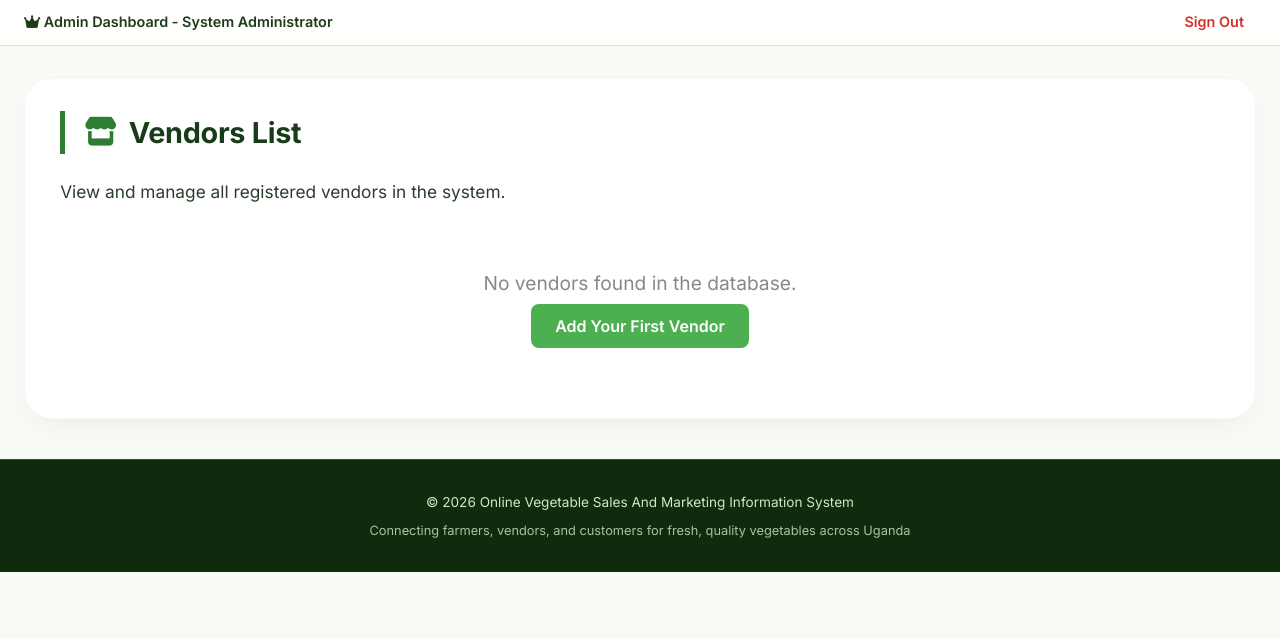
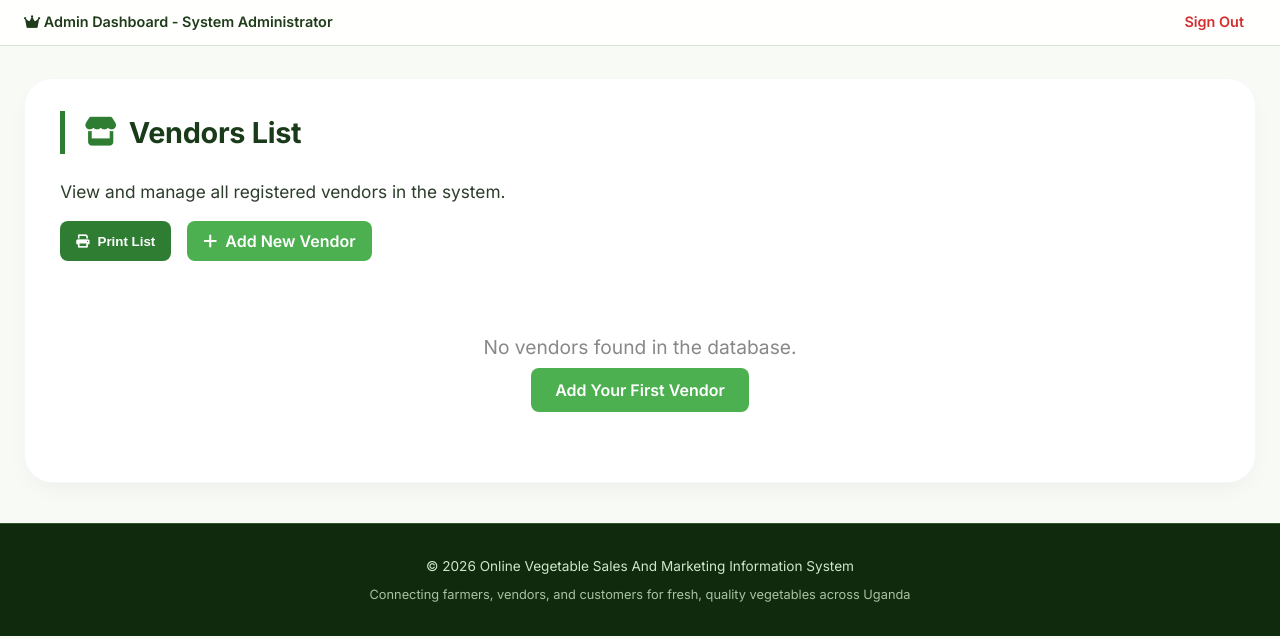
Before and after one commit to Group2-IT/IT_Project, a PHP site: page /view_vendors.php in a window 1280 px wide. Shown: the part 161-800 px from the top of the page. Run offline with PHP 8.4, Linux system fonts and the light colour scheme; the visitor is signed in with stand-in values (Sample User, id 1); data that the repository does not hold is empty.

Commit message:
button fix

```diff
--- a/view_vendors.php
+++ b/view_vendors.php
@@ -191,10 +191,22 @@ $result = $conn->query($sql);
         </div>
         <p class="welcome-text">View and manage all registered vendors in the system.</p>
 
+        <div style="margin-bottom: 1.5rem;">
+            <?php if ($result->num_rows > 0): ?>
+                <p style="font-size: 1rem; color: #2c3e2b;">Total Vendors: <strong><?php echo $result->num_rows; ?></strong></p>
+            <?php endif; ?>
+
+            <div style="margin-top: 1rem; display: flex; gap: 1rem; flex-wrap: wrap;">
+                <button onclick="window.print()" style="background: #2e7d32; color: white; border: none; padding: 0.5rem 1rem; border-radius: 8px; cursor: pointer; font-weight: 600; display: inline-flex; align-items: center; gap: 8px;">
+                    <i class="fas fa-print"></i> Print List
+                </button>
+                <a href="vendor.html" style="background: #4caf50; color: white; text-decoration: none; padding: 0.5rem 1rem; border-radius: 8px; font-weight: 600; display: inline-flex; align-items: center; gap: 8px;">
+                    <i class="fas fa-plus"></i> Add New Vendor
+                </a>
+            </div>
+        </div>
+
         <?php if ($result->num_rows > 0): ?>
-            <div style="margin-bottom: 1rem;">
-                <p style="font-size: 1rem; color: #2c3e2b;">Total Vendors: <strong><?php echo $result->num_rows; ?></strong></p>
-            </div>
 
             <table>
                 <thead>
```
